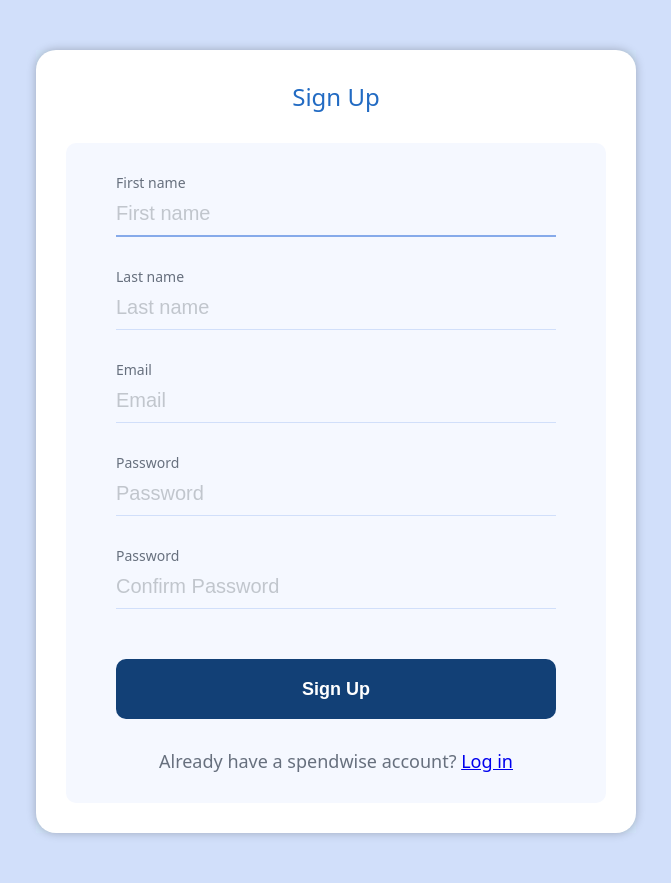
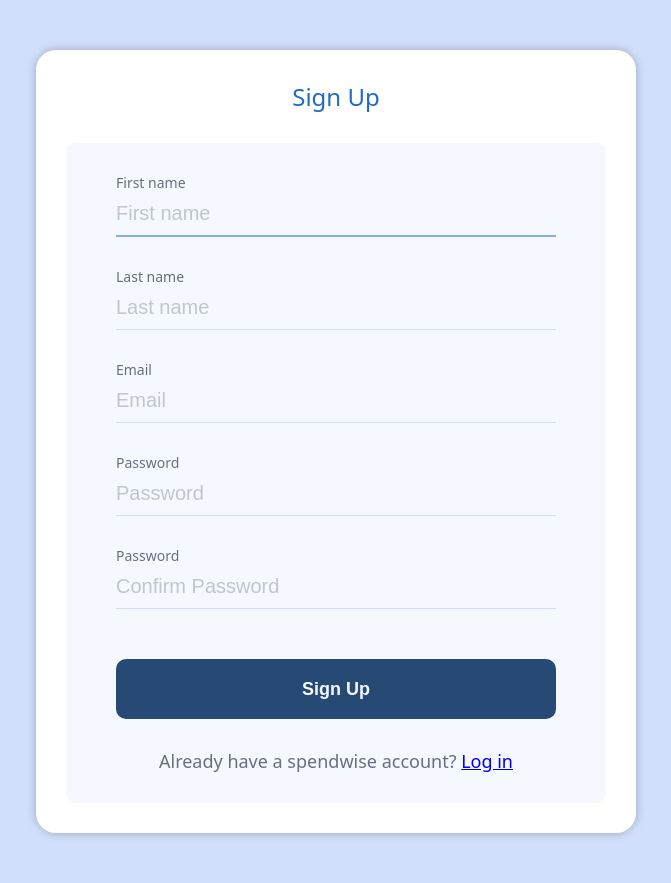
Before and after one commit to Cnnb01/SpendWise, a Flask app: page /signup in a window 1280 px wide. Shown: the whole page, without its empty margins (304-975 px from the left). Run offline with Flask 3, Linux system fonts and the light colour scheme; some web fonts are replaced.

Commit message:
Use buttons.css for login and signup buttons

```diff
--- /dev/null
+++ b/spendwise/static/css/buttons.css
@@ -0,0 +1,15 @@
+/* For styling buttons */
+
+@import url('variables.css');
+
+/* For primary call to action buttons  */
+button.cta-primary {
+    border-style: none;
+    color: hsl(220, 100%, 98%);
+    height: var(--btn-height-normal);
+	width: 100%;
+    border-radius: var(--radius-normal);
+    background-color: hsl(212, 50%, 30%);
+    font-size: var(--font-size-normal);
+	font-weight: var(--font-weight-bold);
+}
--- a/spendwise/static/css/variables.css
+++ b/spendwise/static/css/variables.css
@@ -6,6 +6,14 @@
 	--font-size-large: 20px;
 	--font-size-xlarge: 24px;
 
-	/* font families */
+	/* fonts */
 	--font-family-standard: 'Noto Sans', 'sans-serif';
+	--font-weight-bold: 600;
+
+	/* radii */
+	--radius-normal: 10px;
+	--radius-large:20px;
+
+	/* buttons */
+	--btn-height-normal: 60px;
 }
--- a/spendwise/templates/base.html
+++ b/spendwise/templates/base.html
@@ -8,6 +8,7 @@
         <link rel="stylesheet" href="{{ url_for('static', filename='css/fonts.css') }}">
         <link rel="stylesheet" href="{{ url_for('static', filename='css/base.css') }}">
         <link rel="stylesheet" href="{{ url_for('static', filename='css/nav.css') }}">
+        <link rel="stylesheet" href="{{ url_for('static', filename='css/buttons.css') }}">
         {% block more_styles %}{% endblock %}
         <script src="{{ url_for('static', filename='js/jquery-3.2.1.min.js') }}"></script>
         <script src="{{ url_for('static', filename='js/flash.js') }}"></script>
--- a/spendwise/templates/login.html
+++ b/spendwise/templates/login.html
@@ -28,7 +28,7 @@
                 <input type="password" id="password" name="password" placeholder="Password", required>
             </li>
         </ul>
-        <button type="submit" id="login" value="Login">Login</button>
+        <button class="cta-primary" type="submit" id="login" value="Login">Login</button>
         <p class="dont-have-an-account">
             Don't have a spendwise account? <a href="signup">Sign up</a>
         </p>
--- a/spendwise/templates/signup.html
+++ b/spendwise/templates/signup.html
@@ -38,7 +38,7 @@
                     <input type="password" id="confirm-password" name="confirm password" placeholder="Confirm Password", required>
                 </li>
             </ul>
-            <button type="submit", value="sign_up">Sign Up</button>
+            <button class="cta-primary" type="submit", value="sign_up">Sign Up</button>
             <p class="have-an-account">
                 Already have a spendwise account? <a href="login">Log in</a>
             </p>
```
